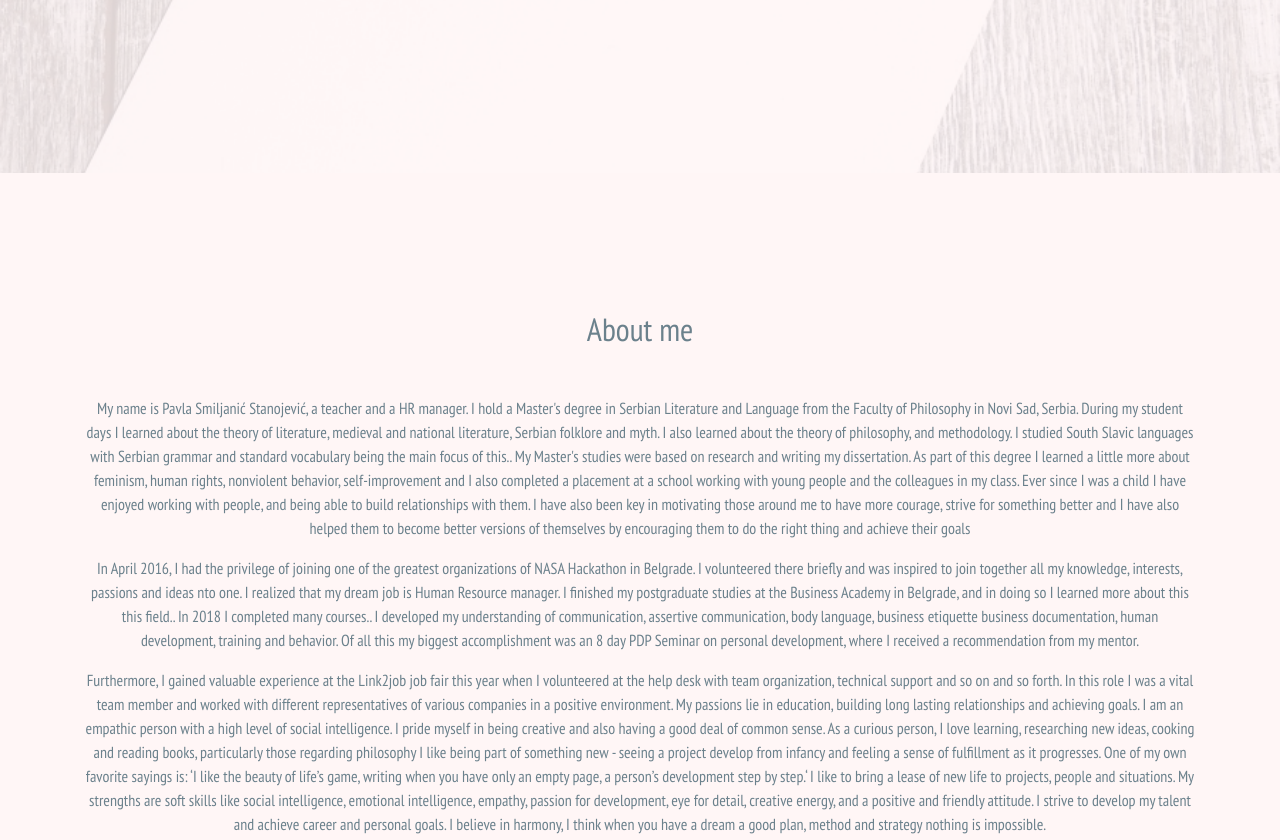
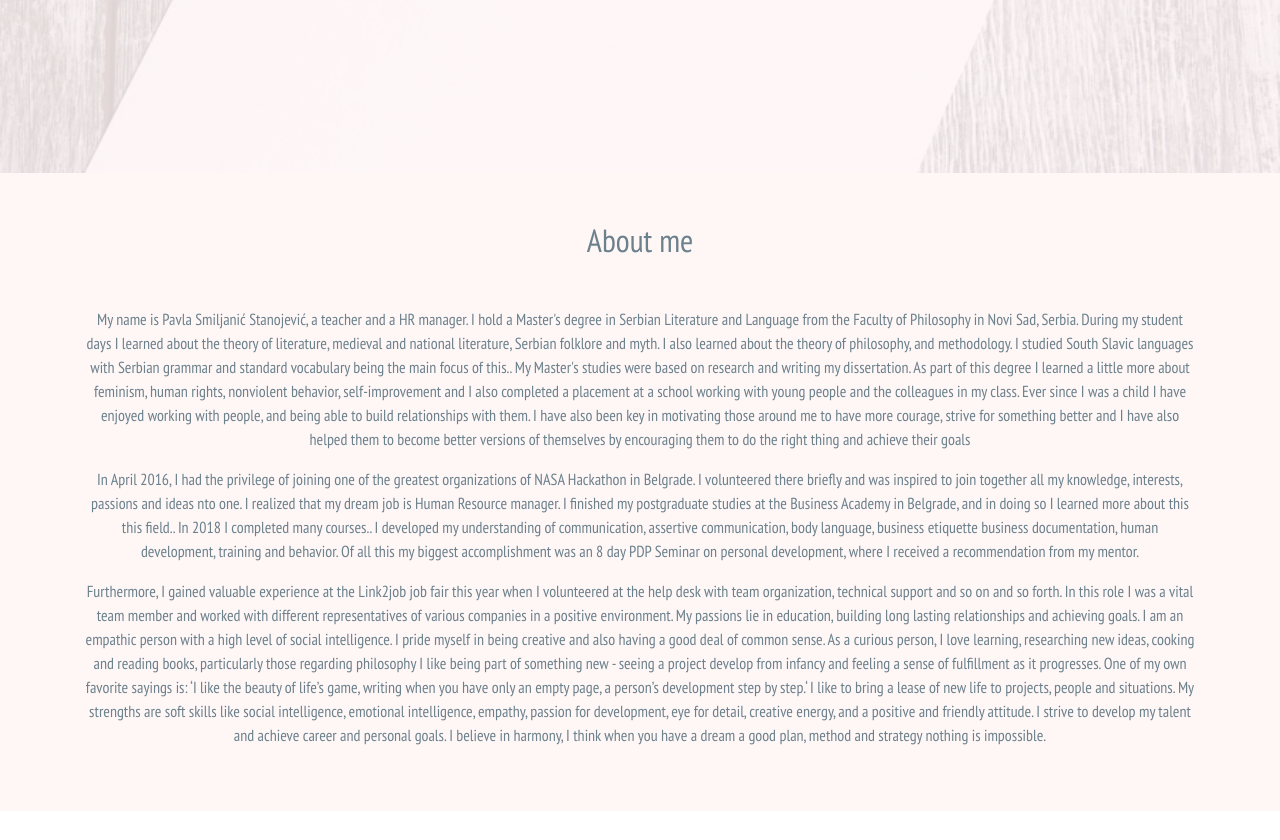
Before and after one commit to ivanstan/pavla-personal, a plain HTML site: page index.html in a window 1280 px wide. Shown: the part 683-1523 px from the top of the page. Drawn offline with nearby package versions, Linux system fonts and the light colour scheme.

Commit message:
finally some content

```diff
--- a/index.html
+++ b/index.html
@@ -54,9 +54,9 @@
 </section>
 
 <!-- Contact Section -->
-<section id="about" class="odd">
-    <div class="container">
-        <div class="vertical-align">
+<section id="about" class="odd" style="height: auto">
+    <div class="container py-5" style="height: auto">
+
             <h2 class="mb-5">About me</h2>
             <p>My name is Pavla Smiljanić Stanojević, a teacher and a HR manager. I hold a Master's degree in Serbian
                 Literature and Language from the Faculty of Philosophy in Novi Sad, Serbia. During my student days I
@@ -94,7 +94,7 @@
                 career and personal goals. I believe in harmony, I think when you have a dream a good plan, method and
                 strategy nothing is impossible.</p>
         </div>
-    </div>
+
 </section>
 
 <!-- Contact Section -->
```
